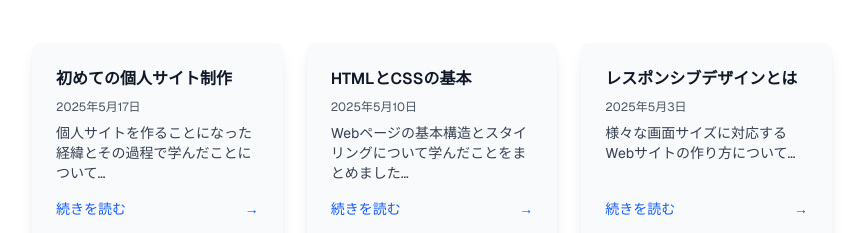
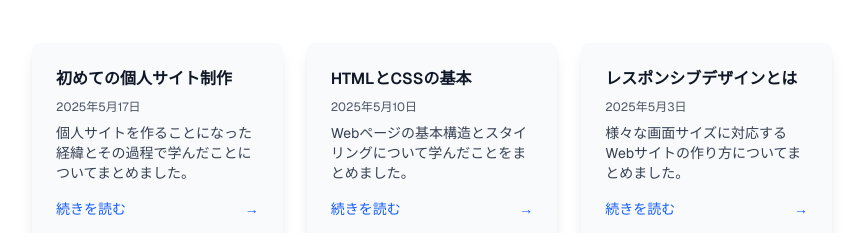
Before and after one commit to kyo1941/my-page, a Next.js app in the folder frontend/: page / in a window 1280 px wide. Shown: the part 820-1053 px from the top of the page, without its empty margins (208-1071 px from the left). Built offline with nearby package versions, Linux system fonts and the light colour scheme; no server answers.

Commit message:
feat: ダミー記事を追加

```diff
--- /dev/null
+++ b/frontend/_post/#1-my-portfolio-site.md
@@ -0,0 +1,24 @@
+---
+title: '初めての個人サイト制作'
+date: '2025年9月8日'
+description: '個人サイトを作ることになった経緯とその過程で学んだことについてまとめました。'
+tags:
+  - Next.js
+  - Web
+  - 雑記
+---
+
+# 初めての個人サイト制作
+
+個人サイトを制作したので記事にしました。
+
+## 経緯
+元々Androidネイティブアプリを作っているのですが、WEB開発もやってみたいと思い、勉強ついでに個人サイトを制作することになりました。
+
+### 使用技術
+|分類|技術|
+| :--- | :--- |
+| **フロントエンド** | Typescript<br>Next.js |
+| **バックエンド** | Kotlin<br>Spring Boot |
+
+勉強のためとはいえNext.jsもSpring Bootも過剰すぎた技術選定だったと猛省しております...。
--- /dev/null
+++ b/frontend/_post/#2-html-css.md
@@ -0,0 +1,18 @@
+---
+title: 'HTMLとCSSのまとめ'
+date: '2025年9月8日'
+description: '個人サイトを作ることになった経緯とその過程で学んだことについてまとめました。'
+tags:
+  - Next.js
+  - Web
+  - 雑記
+---
+
+# HTMLとCSS
+
+ここにはダミーの本文が入ります。個人サイトの制作に伴って勉強したHTMLやCSSをまとめます。
+
+## 目次
+
+- HTML
+- CSS
--- /dev/null
+++ b/frontend/_post/#3-responsive-design.md
@@ -0,0 +1,18 @@
+---
+title: 'レスポンシブデザインとは'
+date: '2025年5月3日'
+description: '様々な画面サイズに対応するWebサイトの作り方についてまとめました。'
+tags:
+  - Web
+  - デザイン
+---
+
+# レスポンシブデザイン入門
+
+ここにはダミーの本文が入ります。画面サイズに応じたレイアウトの切り替えやメディアクエリ、フレックスボックスやグリッドの使い方について触れます。
+
+## 目次
+
+- レイアウトの基本
+- メディアクエリ
+- 画像とフォントの扱い
--- a/frontend/src/app/components/top/BlogListSection.tsx
+++ b/frontend/src/app/components/top/BlogListSection.tsx
@@ -19,7 +19,7 @@ export default function BlogListSection() {
           </div>
         ) : (
           blogs.map((blog) => (
-            <Link href={blog.url} key={blog.id} className="block">
+            <Link href={blog.slug} key={blog.slug} className="block">
               <div className="bg-gray-50 p-6 rounded-lg shadow-lg flex flex-col h-full transition-all duration-300 hover:-translate-y-1 hover:shadow-xl">
                 <h4 className="font-semibold mb-2 text-gray-900">{blog.title}</h4>
                 <p className="text-xs text-gray-600 mb-2">{blog.date}</p>
--- a/frontend/src/app/data/blogData.ts
+++ b/frontend/src/app/data/blogData.ts
@@ -1,41 +1,51 @@
 export type Blog = {
-  id: number;
+  slug: string; // ファイル名から自動で生成する
   title: string;
   date: string;
   description: string;
-  url: string;
+  coverImage: string | undefined;
+  tags: string[];
+  content: string;
 };
 
 // 仮の記事データなので今後読み込めるようにする必要があります
 export function getBlogs(): Blog[] {
   return [
     {
-      id: 1,
+      slug: "first-personal-site",
       title: "初めての個人サイト制作",
       date: "2025年5月17日",
-      description: "個人サイトを作ることになった経緯とその過程で学んだことについて…",
-      url: "#1"
+      description: "個人サイトを作ることになった経緯とその過程で学んだことについてまとめました。",
+      coverImage: "/images/blog/first-personal-site.jpg",
+      tags: ["Web", "雑記"],
+      content: "ここに記事の本文が入ります。"
     },
     {
-      id: 2,
+      slug: "html-css-basics",
       title: "HTMLとCSSの基本",
       date: "2025年5月10日",
-      description: "Webページの基本構造とスタイリングについて学んだことをまとめました…",
-      url: "#2"
+      description: "Webページの基本構造とスタイリングについて学んだことをまとめました。",
+      coverImage: "/images/blog/html-css-basics.jpg",
+      tags: ["Web", "技術"],
+      content: "ここに記事の本文が入ります。"
     },
     {
-      id: 3,
+      slug: "responsive-design",
       title: "レスポンシブデザインとは",
       date: "2025年5月3日",
-      description: "様々な画面サイズに対応するWebサイトの作り方について…",
-      url: "#3"
+      description: "様々な画面サイズに対応するWebサイトの作り方についてまとめました。",
+      coverImage: "/images/blog/responsive-design.jpg",
+      tags: ["Web", "デザイン"],
+      content: "ここに記事の本文が入ります。"
     },
     {
-      id: 4,
+      slug: "javascript-basics",
       title: "JavaScriptの基礎文法",
       date: "2025年4月28日",
-      description: "JavaScriptの基本的な文法や使い方について解説します…",
-      url: "#4"
+      description: "JavaScriptの基本的な文法や使い方についてまとめました。",
+      coverImage: "/images/blog/javascript-basics.jpg",
+      tags: ["Web", "JavaScript"],
+      content: "ここに記事の本文が入ります。"
     }
   ];
 }
```
Also changed, not shown: frontend/_post/#4-javascript-basics.md (added, +18 -0 lines), frontend/public/blogImage/#1-portfolio-top.png (added).
